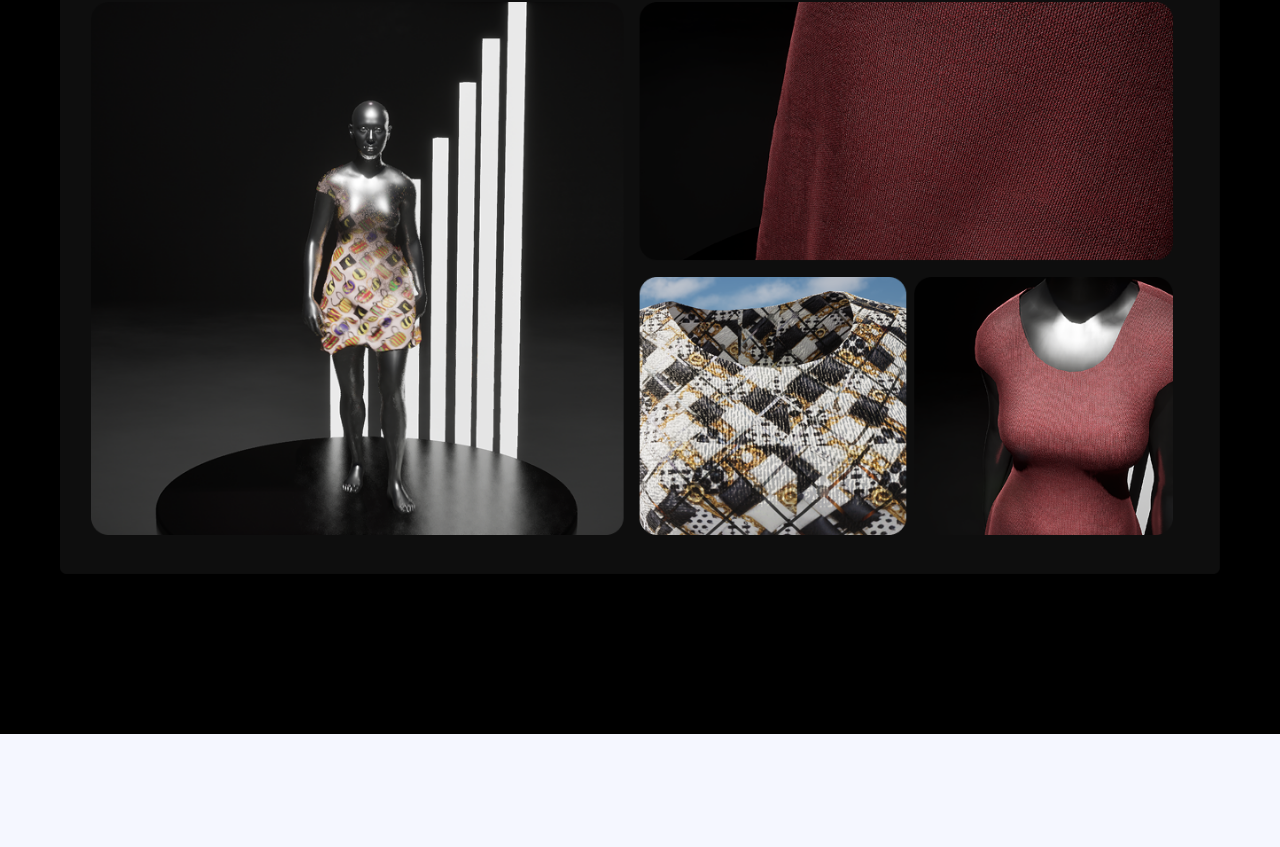
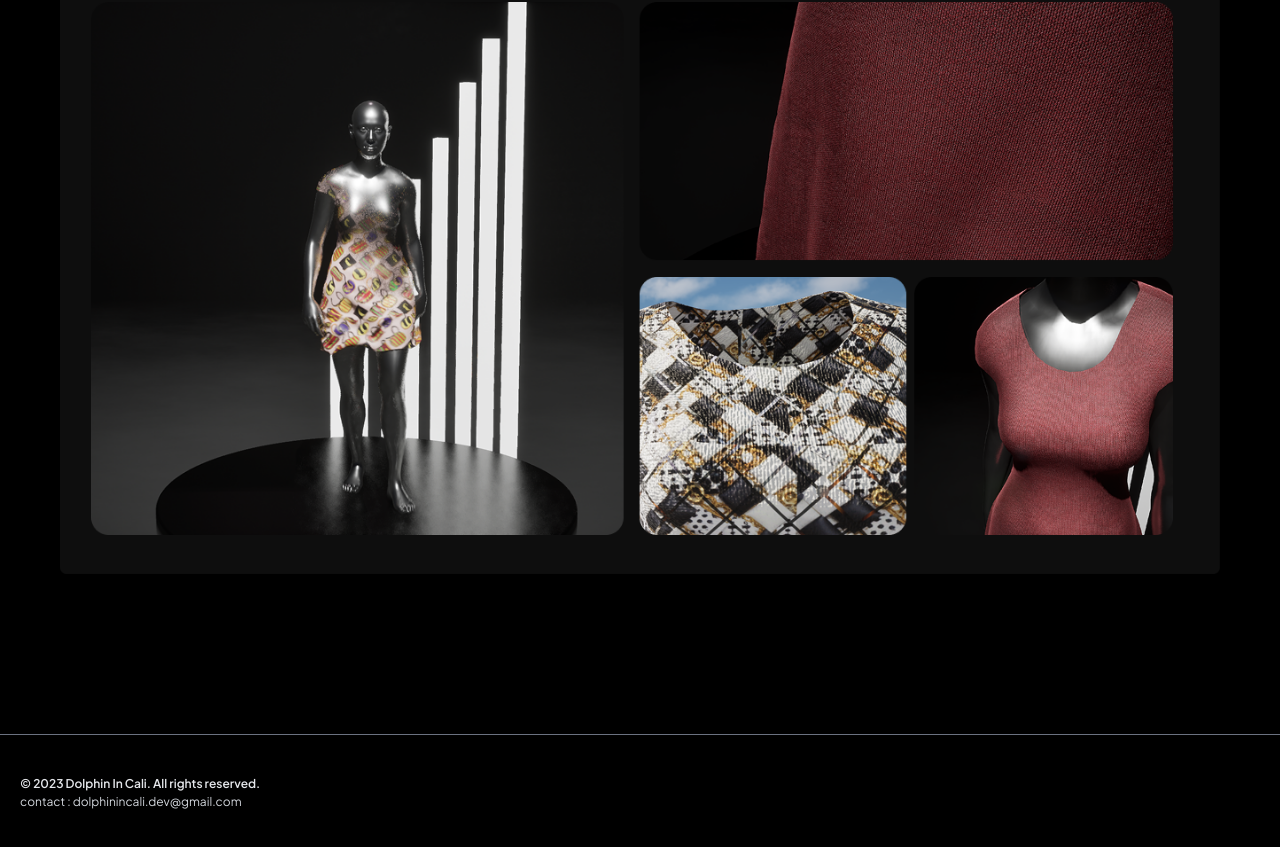
Before and after one commit to dolphin-in-cali-dev/dolphin-in-cali, a Next.js app: page /rooftop in a window 1280 px wide. Shown: the part 5505-6352 px from the top of the page. Before the commit the page ends 6239 px from the top, so only its background shows below. Built offline with nearby package versions, Linux system fonts and the light colour scheme.

Commit message:
RoofTop Footer추가

```diff
--- a/app/rooftop/page.tsx
+++ b/app/rooftop/page.tsx
@@ -259,7 +259,7 @@ const RoofTopPage = () => {
         *본 영상은 미디어 아트의 예시이며 브랜드의 컨셉과 니즈에 따른 미디어
         아트 주문 제작을 진행합니다.
       </h1>
-      <div className="mx-auto mb-40 mt-48 flex max-w-[1400px] flex-col items-center">
+      <div className="mx-auto mb-40 mt-24 lg:mt-48 flex max-w-[1400px] flex-col items-center">
         <h1 className="text-center text-2xl text-white lg:mt-7 lg:text-3xl">
           더욱 더 사실적인 <span className="font-semibold">옷의 텍스쳐</span>
         </h1>
@@ -276,6 +276,11 @@ const RoofTopPage = () => {
           className="mt-5 w-full max-w-[1200px] px-5 lg:mt-10"
         />
       </div>
+      <hr className="mx-auto mt-4 mb-8 lg:mb-10 w-full border-gray-500 lg:max-w-[1400px] px-10" />
+      <div className='mx-auto flex flex-col w-full max-w-[1400px] item-center mb-20 px-5'>
+      <h1 className='text-gray-200 text-[10px] lg:text-[12px] font-semibold'>© 2023 Dolphin In Cali. All rights reserved.</h1>
+      <h1 className='text-gray-300 text-[10px] lg:text-[12px]'>contact : dolphinincali.dev@gmail.com</h1>
+      </div>
     </main>
   );
 };
```
